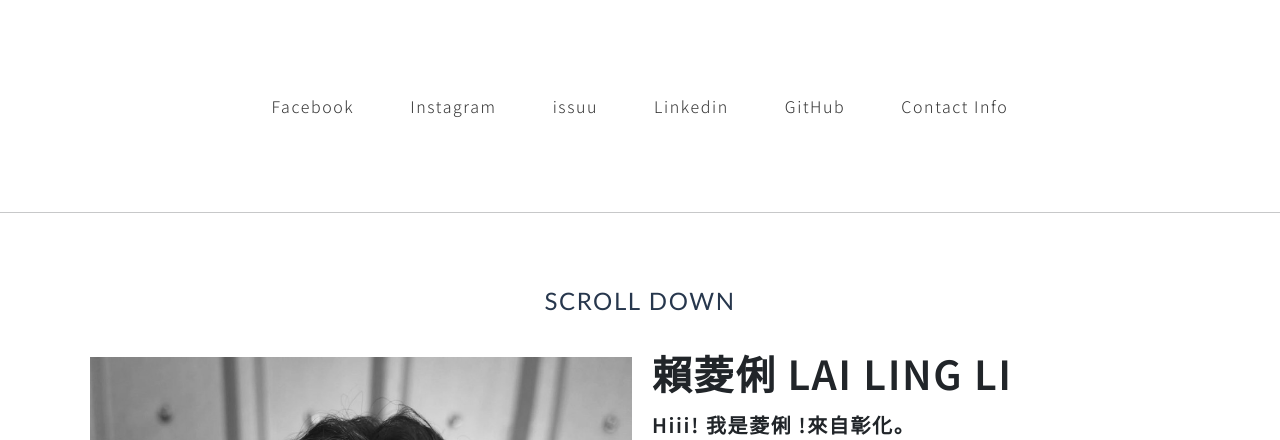
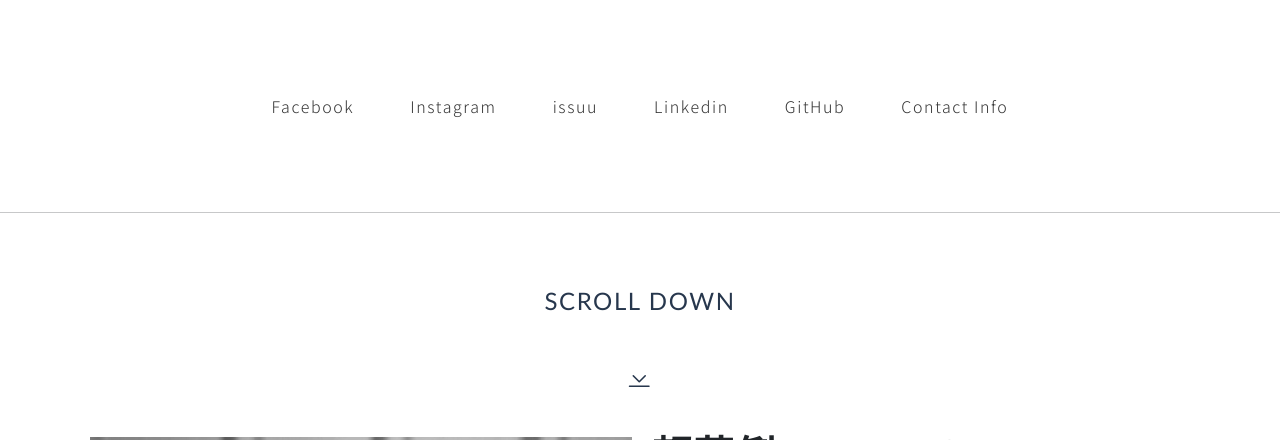
Before and after one commit to lelelai99/2024resume, a plain HTML site: page index.html in a window 1280 px wide. Shown: the part 512-952 px from the top of the page. Drawn offline with nearby package versions, Linux system fonts and the light colour scheme.

Commit message:
Update index.html

```diff
--- a/index.html
+++ b/index.html
@@ -6,6 +6,7 @@
   <meta name="viewport" content="width=device-width, initial-scale=1.0">
   <title>Lai Ling Li </title>
   <link rel="stylesheet" href="https://cdn.jsdelivr.net/npm/bootstrap@5.3.2/dist/css/bootstrap.min.css">
+  <link rel="stylesheet" href="https://cdn.jsdelivr.net/npm/bootstrap-icons@1.10.5/font/bootstrap-icons.css">
   <link rel="preconnect" href="https://fonts.googleapis.com">
   <link rel="preconnect" href="https://fonts.gstatic.com" crossorigin>
   <link rel="preconnect" href="https://fonts.googleapis.com">
@@ -13,6 +14,7 @@
   <link href="https://fonts.googleapis.com/css2?family=Noto+Sans+TC:wght@300;400;600&display=swap" rel="stylesheet">
   <link href="https://unpkg.com/aos@2.3.1/dist/aos.css" rel="stylesheet">
   <link rel="stylesheet" href="./css/index.css">
+  <link rel="stylesheet" href="https://cdnjs.cloudflare.com/ajax/libs/animate.css/4.1.1/animate.min.css" />
 </head>
 
 <body>
@@ -78,8 +80,8 @@
       </ul>
     </nav>
     <hr class="line  ">
-    <div class="scrollDown">SCROLL DOWN
-      <i class="fa-solid fa-angle-down"></i>
+    <div class="scrollDown animate__animated animate__bounce">SCROLL DOWN <br>
+      <i class="bi bi-chevron-bar-down"></i>
     </div>
     <div class="container mx-auto row pt-2 ">
       <div class="p-2 d-flex  col-6">
```
